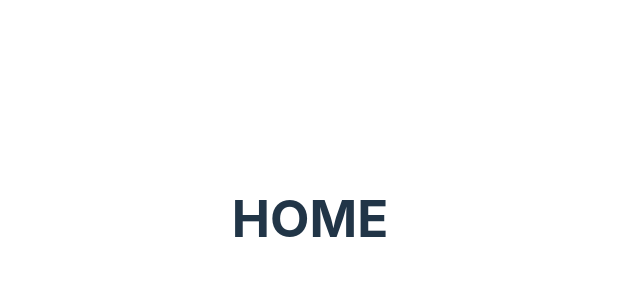
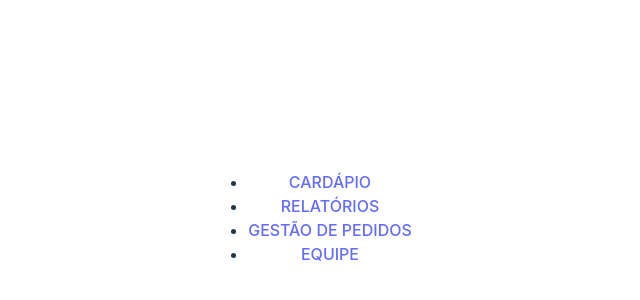
Before and after one commit to elianeferreira/projeto-hamburgueria-crud, a React (Vite) app in the folder hamburgueria/: page / in a window 1280 px wide. Shown: the part 182-482 px from the top of the page, without its empty margins (330-970 px from the left). Built offline with nearby package versions, Linux system fonts and the light colour scheme.

Commit message:
import das paginas no Router e teste dos Link

```diff
--- a/hamburgueria/src/Router.jsx
+++ b/hamburgueria/src/Router.jsx
@@ -1,14 +1,21 @@
 import {BrowserRouter, Routes, Route} from "react-router-dom"
+import Menu from "./components/Menu"
+import Cardapio from "./pages/Cardapio"
+import Relatorios from "./pages/Relatorios"
+import Gestão from "./pages/Gestão"
+import Equipe from "./pages/Equipe"
 
 const Router = () => {
   return (
     <BrowserRouter>
+        <Menu/>
+
       <Routes>
-      <Route path="/" element={<h1>HOME</h1>}/>
-        <Route path="/cardapio" element={<h1>CARDÁPIO</h1>}/>
-        <Route path="/relatorios" element={<h1>RELATÓRIOS</h1>}/>
-        <Route path="/gestao" element={<h1>GESTÃO</h1>}/>
-        <Route path="/equipe" element={<h1>EQUIPE</h1>}/>
+
+        <Route path="/cardápio" element={<Cardapio/>} />
+        <Route path="/relatórios" element={<Relatorios/>}/>
+        <Route path="/gestão de pedidos" element={<Gestão/>} />
+        <Route path="/equipe" element={<Equipe/>} />
       </Routes>
     </BrowserRouter>
 
--- a/hamburgueria/src/components/Menu.jsx
+++ b/hamburgueria/src/components/Menu.jsx
@@ -3,7 +3,20 @@ import { Link } from 'react-router-dom'
 const Menu = () => {
   return (
     <nav>
-        <ul></ul>
+        <ul>
+            <li>
+            <Link to="/cardápio">CARDÁPIO</Link>
+            </li>
+            <li>
+            <Link to="/relatórios">RELATÓRIOS</Link>
+            </li>
+            <li>
+            <Link to="/gestão de pedidos">GESTÃO DE PEDIDOS</Link>
+            </li>
+            <li>
+            <Link to="/equipe">EQUIPE</Link>
+            </li>
+        </ul>
     </nav>
 
   )
--- /dev/null
+++ b/hamburgueria/src/pages/Cardapio.jsx
@@ -0,0 +1,9 @@
+import React from 'react'
+
+const Cardapio = () => {
+  return (
+    <h1>CARDÁPIO</h1>
+  )
+}
+
+export default Cardapio
--- /dev/null
+++ b/hamburgueria/src/pages/Equipe.jsx
@@ -0,0 +1,9 @@
+import React from 'react'
+
+const Equipe = () => {
+  return (
+    <h1>EQUIPE</h1>
+  )
+}
+
+export default Equipe
--- /dev/null
+++ b/hamburgueria/src/pages/Gestão.jsx
@@ -0,0 +1,9 @@
+import React from 'react'
+
+const Gestão = () => {
+  return (
+    <h1>GESTÃO DE EQUIPE</h1>
+  )
+}
+
+export default Gestão
--- /dev/null
+++ b/hamburgueria/src/pages/Relatorios.jsx
@@ -0,0 +1,9 @@
+import React from 'react'
+
+const Relatorios = () => {
+  return (
+    <h1>RELATÓRIOS</h1>
+  )
+}
+
+export default Relatorios
```
